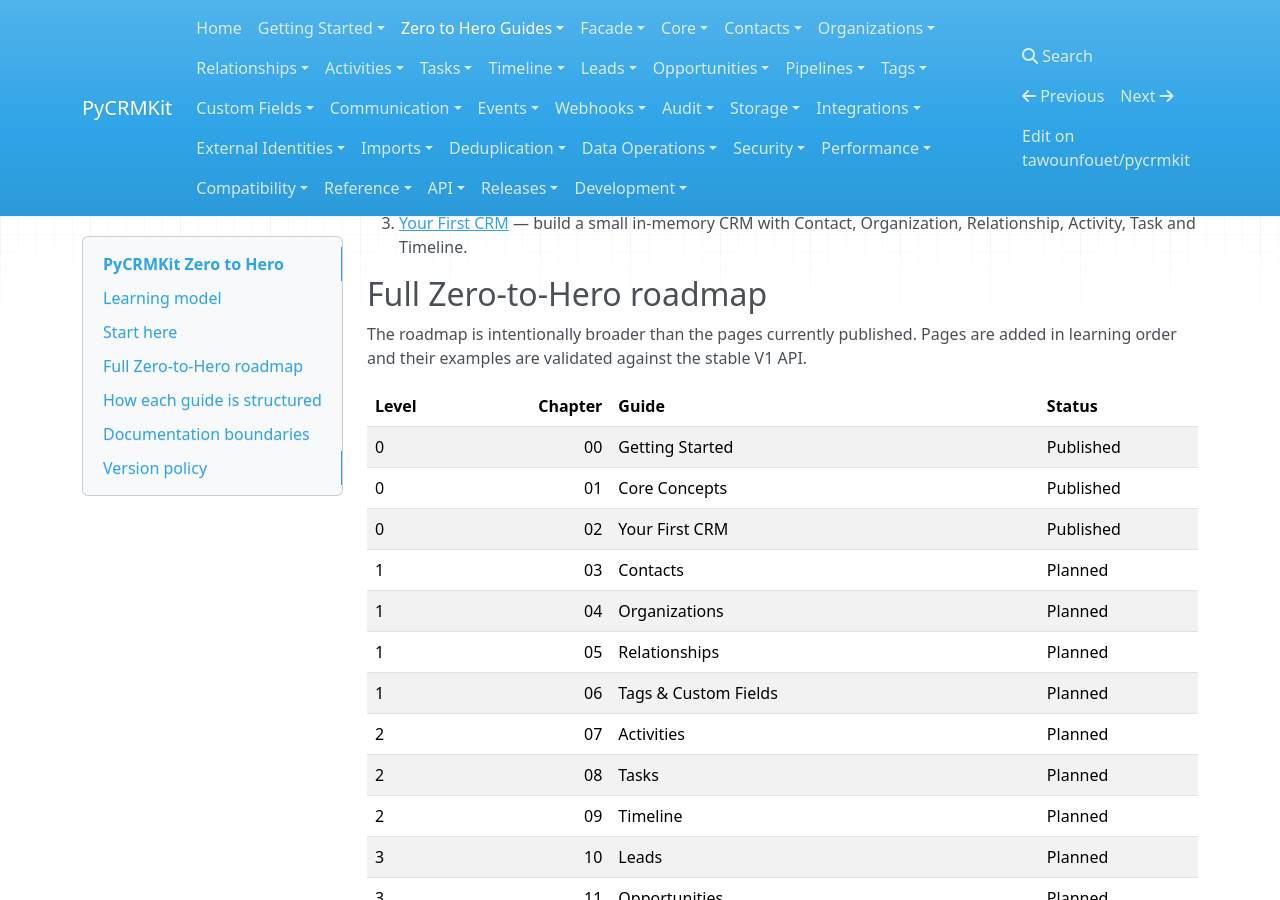
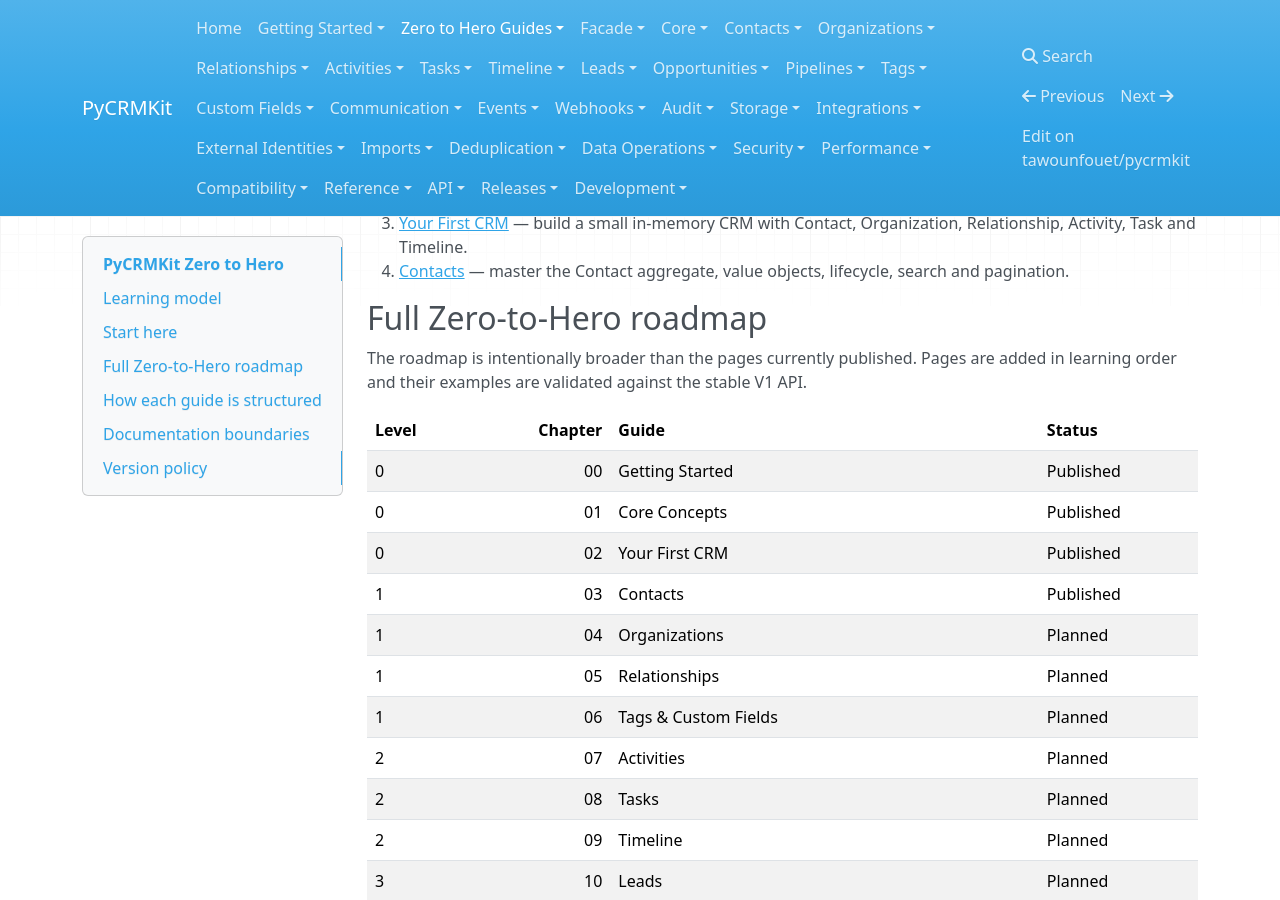
Before and after one commit to tawounfouet/pycrmkit, an MkDocs documentation site: the page built from docs/guides/index.md, in a window 1280 px wide and 900 px high, scrolled down 768 px. Built offline with MkDocs 1.6.1, drawn with Linux system fonts in a browser that asks for light colours; nearby versions of some CDN libraries.

Commit message:
docs: publish Contacts in zero-to-hero roadmap

```diff
--- a/docs/guides/index.md
+++ b/docs/guides/index.md
@@ -36,6 +36,7 @@
 1. [Getting Started](00_getting_started.md) — install PyCRMKit and create the first Contact.
 2. [Core Concepts](01_core_concepts.md) — understand Entity, Value Object, typed ID, Repository, Unit of Work, Facade, Events and Adapters.
 3. [Your First CRM](02_first_crm.md) — build a small in-memory CRM with Contact, Organization, Relationship, Activity, Task and Timeline.
+4. [Contacts](03_contacts.md) — master the Contact aggregate, value objects, lifecycle, search and pagination.
 
 ## Full Zero-to-Hero roadmap
 
@@ -47,7 +48,7 @@
 | 0 | 00 | Getting Started | Published |
 | 0 | 01 | Core Concepts | Published |
 | 0 | 02 | Your First CRM | Published |
-| 1 | 03 | Contacts | Planned |
+| 1 | 03 | Contacts | Published |
 | 1 | 04 | Organizations | Planned |
 | 1 | 05 | Relationships | Planned |
 | 1 | 06 | Tags & Custom Fields | Planned |
```
